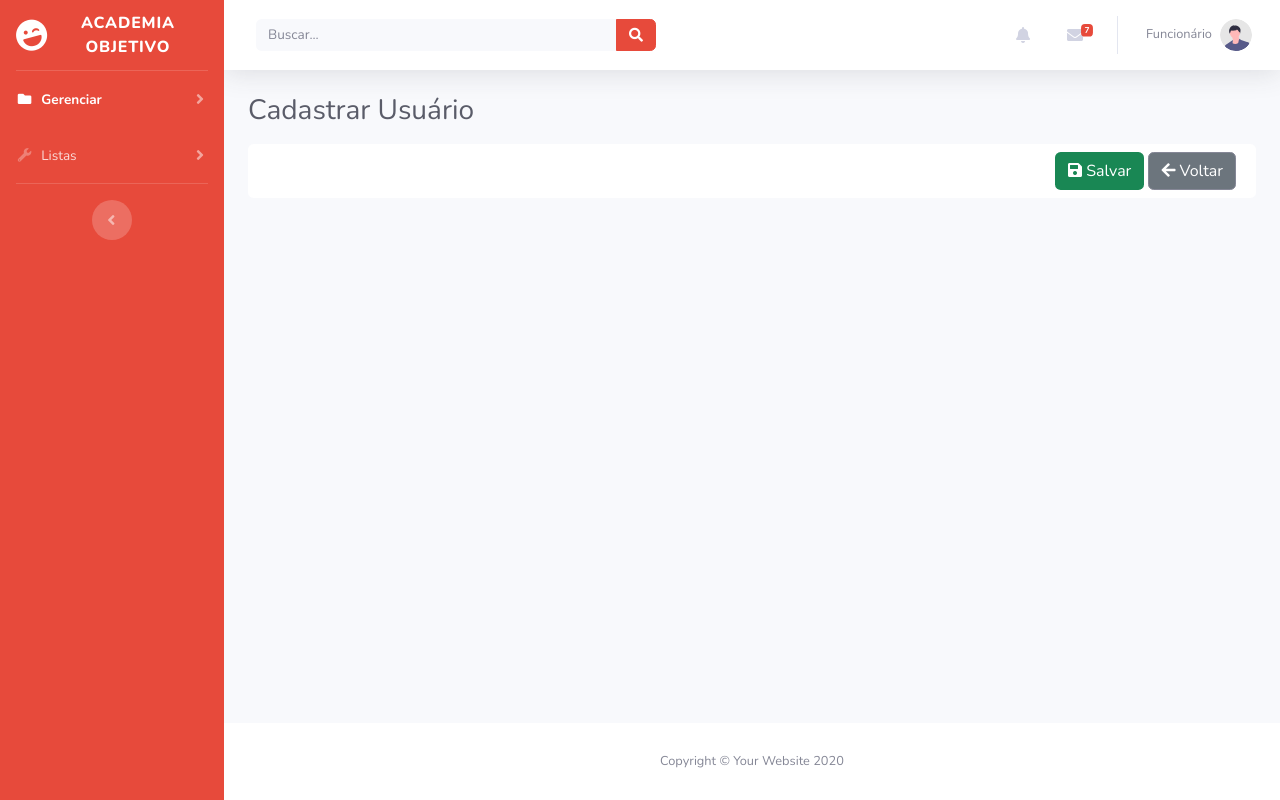
After one commit to ranibro/Academia2022, a Django app: template academia/templates/editar/editar.html in a window 1280 px wide. The commit adds this page. Run offline with Django 4.2, Linux system fonts and the light colour scheme; the template is opened without the code that fills it, so the values that code supplies are empty; some libraries are stand-ins or nearby versions.

Commit message:
#6 aluno editar 100% funcionando

```diff
--- a/academia/apps/alunos/urls.py
+++ b/academia/apps/alunos/urls.py
@@ -11,5 +11,5 @@ urlpatterns = [
 #Se mecher aqui, tem que mecher no base.html também.
     path('cadastro-cliente/', ClientesCad.as_view(), name='CadastroCliente'),
     path('clientes/', ClienteListagem.as_view(), name='clientes'),
-    path('listas/<int:pk>', ClientesUpdate.as_view() , name='listas'),
+    path('update/<int:pk>', ClientesUpdate.as_view() , name='update'),
 ]
--- /dev/null
+++ b/academia/templates/editar/editar.html
@@ -0,0 +1,48 @@
+{% extends 'base.html' %}
+
+
+<title>{% block titulo %} Cadastros {% endblock %} </title>
+
+    {% load crispy_forms_tags %}
+
+        {% block conteudo %}
+
+                {% if object.pk %}
+                    <h1 class="h3 my-3 text-dark">Editando Cadastro</h1>
+                {% else %}
+                    <h1 class="h3 my-3 text-dark">Cadastrar Usuário</h1>
+                {% endif %}
+
+                    <form method="POST" action="/update/{{alunos.id}}" >
+                        <div id="" class="col bg-white rounded p-2">
+                            {% csrf_token %}
+                            {{ form | crispy }}
+                            <div class="text-right col-md-12 ">
+                                {% if object.pk %}
+                                <button type="submit" class=" save btn text-white" style="background:#198754;">
+                                    <! O BOTÃO DE SALVAR AO INVÉS DE DIRECIONAR A LISTA, TEM QUE EXIBIR CAIXA DE ALERTA>
+                                    <i class="fas fa-save"></i>
+                                    Salvar
+                                </button>
+                                <a class="btn text-white"  href="" style="background:#6c757d;">
+                                    <i class="fas fa-arrow-left"></i>
+                                    Voltar
+                                </a>
+                                {% else %}
+                                <button type="submit" class="save btn text-white " style="background:#198754;">
+                                    <! MESMA COISA AQUI, NÃO VOU MECHER COM ISSO AGORA.>
+                                    <i class="fas fa-save"></i>
+                                    Salvar
+                                </button>
+                                <a class="btn btn-secondary"  href="" style="background:#6c757d;">
+                                    <i class="fas fa-arrow-left"></i>
+                                    Voltar
+                                </a>
+                                {% endif %}
+
+                            </div>
+                        </div>
+                    </form>
+
+
+        {% endblock %}
```
Also changed, not shown: academia/templates/listas/listaClientes.html (+5 -4 lines).
